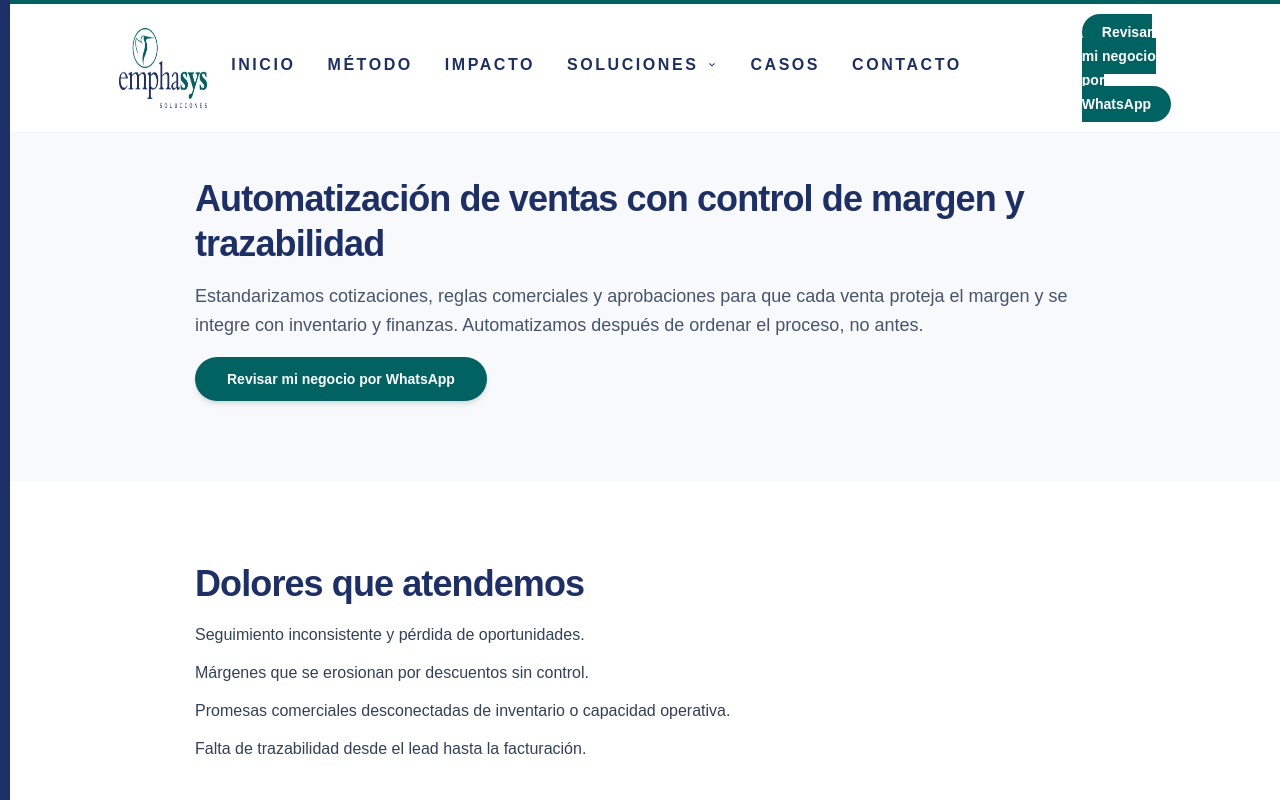
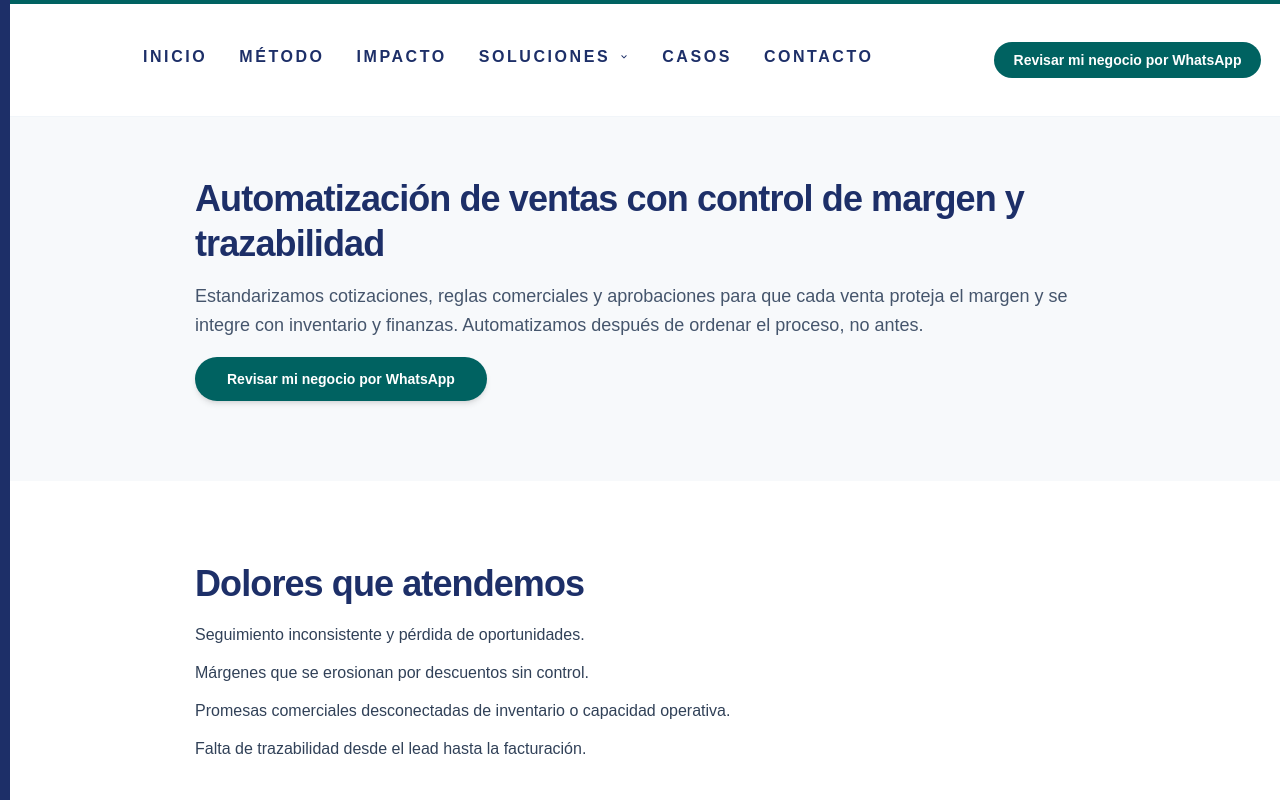
Before and after one commit to EmphaticoOnline/emphasys-web, a Next.js app: page /automatizacion-ventas in a window 1280 px wide. Shown: the top 800 px of the page. Built offline with nearby package versions, Linux system fonts and the light colour scheme.

Commit message:
Nuevas secciones

```diff
--- a/components/Header.tsx
+++ b/components/Header.tsx
@@ -168,7 +168,7 @@ const Header = () => {
               href="https://wa.me/523312889584?text=Hola%2C%20quiero%20ordenar%20mi%20negocio%20y%20mejorar%20mi%20control%20de%20ventas%20y%20costos.%20%C2%BFPodemos%20revisar%20mi%20caso%3F"
               target="_blank"
               rel="noreferrer"
-              className="rounded-full bg-[var(--color-emphasys-green)] px-5 py-2.5 text-sm font-semibold text-white transition-all duration-200 ease-out hover:brightness-90 hover:-translate-y-0.5 focus-visible:outline-none focus-visible:ring-2 focus-visible:ring-[var(--color-emphasys-green)] focus-visible:ring-offset-2 focus-visible:ring-offset-white"
+              className="rounded-full bg-[var(--color-emphasys-green)] px-5 py-2.5 text-sm font-semibold text-white transition-all duration-200 ease-out hover:brightness-90 hover:-translate-y-0.5 focus-visible:outline-none focus-visible:ring-2 focus-visible:ring-[var(--color-emphasys-green)] focus-visible:ring-offset-2 focus-visible:ring-offset-white whitespace-nowrap"
             >
               Revisar mi negocio por WhatsApp
             </a>
--- a/components/StickyCTA.tsx
+++ b/components/StickyCTA.tsx
@@ -56,7 +56,7 @@ const StickyCTA = () => {
       <button
         type="button"
         onClick={handleClick}
-        className="pointer-events-auto rounded-full bg-[var(--color-emphasys-green)] px-6 py-3 text-sm font-semibold text-white shadow-xl transition-all duration-200 ease-out hover:brightness-90 hover:-translate-y-0.5 hover:shadow-2xl focus-visible:outline-none focus-visible:ring-2 focus-visible:ring-[var(--color-emphasys-green)] focus-visible:ring-offset-2 focus-visible:ring-offset-white"
+        className="pointer-events-auto rounded-full bg-[var(--color-emphasys-green)] px-6 py-3 text-sm font-semibold text-white shadow-xl transition-all duration-200 ease-out hover:brightness-90 hover:-translate-y-0.5 hover:shadow-2xl focus-visible:outline-none focus-visible:ring-2 focus-visible:ring-[var(--color-emphasys-green)] focus-visible:ring-offset-2 focus-visible:ring-offset-white whitespace-nowrap"
         aria-label="Agendar Conversación"
       >
         Agendar Conversación
--- a/components/StickyWhatsApp.tsx
+++ b/components/StickyWhatsApp.tsx
@@ -26,7 +26,7 @@ const StickyWhatsApp = () => {
         href={WHATSAPP_URL}
         target="_blank"
         rel="noreferrer"
-        className="pointer-events-auto flex items-center gap-2 rounded-full bg-[#25D366] px-4 py-3 text-sm font-semibold text-white shadow-xl transition-all duration-200 ease-out hover:brightness-95 hover:-translate-y-0.5 hover:shadow-2xl focus-visible:outline-none focus-visible:ring-2 focus-visible:ring-[#25D366] focus-visible:ring-offset-2 focus-visible:ring-offset-white"
+        className="pointer-events-auto flex items-center gap-2 rounded-full bg-[#25D366] px-4 py-3 text-sm font-semibold text-white shadow-xl transition-all duration-200 ease-out hover:brightness-95 hover:-translate-y-0.5 hover:shadow-2xl focus-visible:outline-none focus-visible:ring-2 focus-visible:ring-[#25D366] focus-visible:ring-offset-2 focus-visible:ring-offset-white whitespace-nowrap"
         aria-label="Revisar mi negocio por WhatsApp"
       >
         <svg aria-hidden="true" focusable="false" viewBox="0 0 32 32" className="h-5 w-5" fill="currentColor">
```
